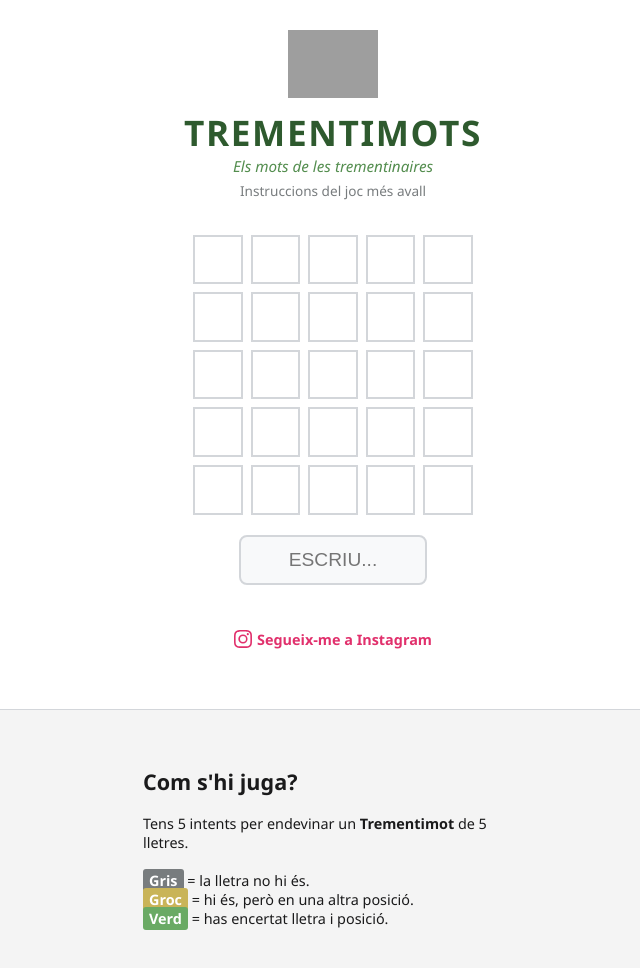
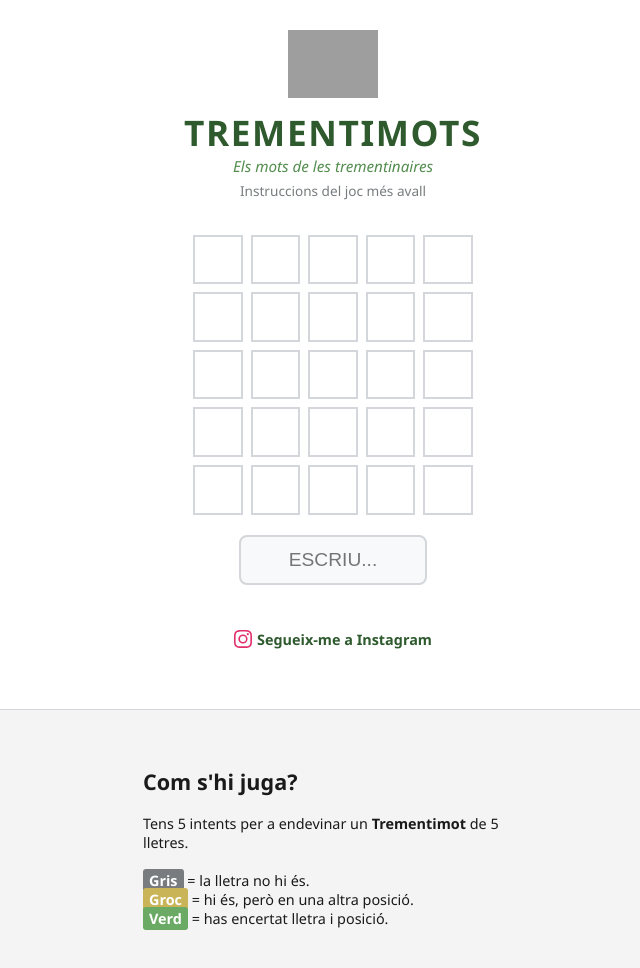
Before and after one commit to essenciesdetuixent/trementimots, a plain HTML site: page index.html in a window 1280 px wide. Shown: the whole page, without its empty margins (307-947 px from the left). Drawn offline with Linux system fonts and the light colour scheme; grey boxes are pictures that could not be loaded.

Commit message:
Update index.html

```diff
--- a/index.html
+++ b/index.html
@@ -131,15 +131,20 @@
             box-shadow: 0 4px 6px rgba(0,0,0,0.1);
         }
 
+        /* MODIFICACIÓ INSTAGRAM: Icona rosa, text verd fosc */
         .instagram-link {
             margin-top: 25px;
             display: flex;
             align-items: center;
             gap: 5px;
-            color: #e1306c;
+            color: #2e5a2e; /* Verd fosc igual que el títol */
             text-decoration: none;
             font-weight: bold;
             font-size: 0.9rem;
+        }
+
+        .instagram-link svg {
+            color: #e1306c; /* Icona es manté rosa/vermella */
         }
 
         .instructions-section {
@@ -190,7 +195,7 @@
     <div class="instructions-section" id="instruccions">
         <div class="instructions-content">
             <h2>Com s'hi juga?</h2>
-            <p>Tens 5 intents per endevinar un <strong>Trementimot</strong> de 5 lletres.<br><br>
+            <p>Tens 5 intents per a endevinar un <strong>Trementimot</strong> de 5 lletres.<br><br>
             <span class="color-box gray">Gris</span> = la lletra no hi és.<br>
             <span class="color-box yellow">Groc</span> = hi és, però en una altra posició.<br>
             <span class="color-box green">Verd</span> = has encertat lletra i posició.</p>
```
